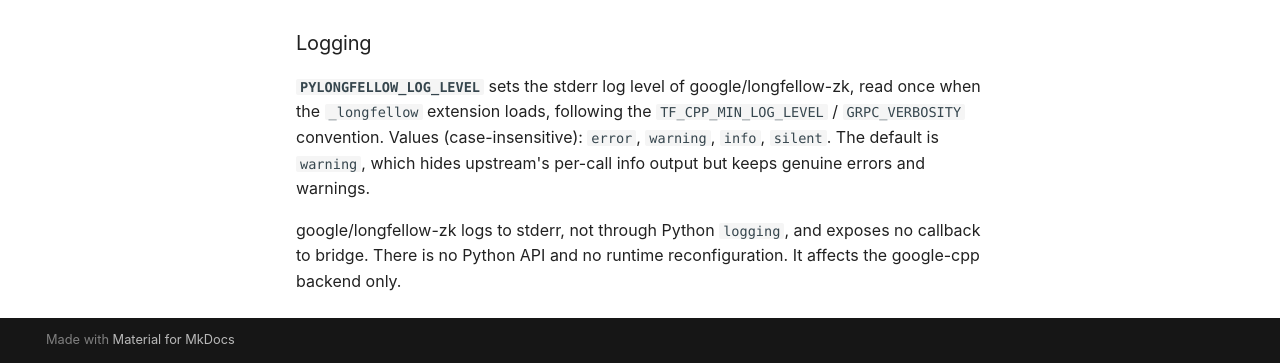
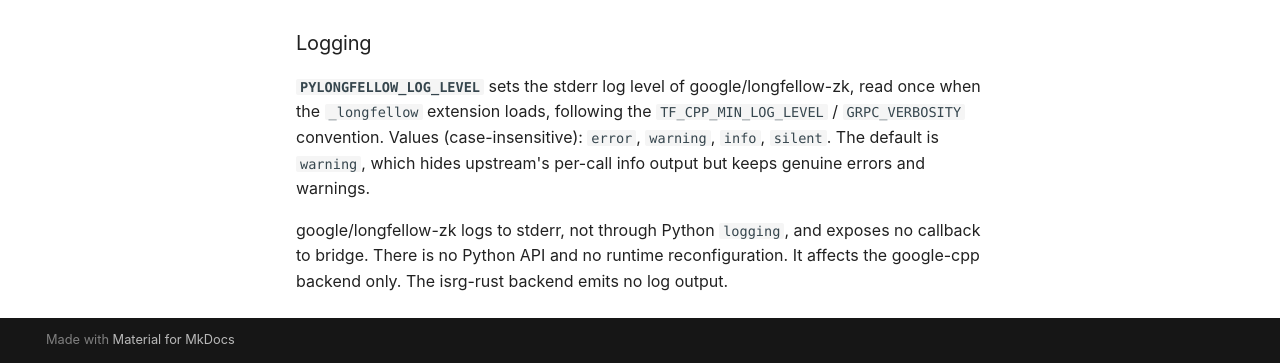
Before and after one commit to pipe23-org/pylongfellow, an MkDocs documentation site: the page built from docs/reference.md, in a window 1280 px wide and 900 px high, scrolled down 3185 px, cut to the strip 537-900 px from the top of the window. Built offline with MkDocs 1.6.1 and Material for MkDocs 9.7.7, drawn with Linux system fonts in a browser that asks for light colours; comment, search, counter and statistics services are not loaded.

Commit message:
docs: the isrg-rust backend emits no log output
Checked against the pinned crate: its only printlns are cfg(test).

```diff
--- a/docs/reference.md
+++ b/docs/reference.md
@@ -71,4 +71,4 @@ convention. Values (case-insensitive): `error`, `warning`, `info`, `silent`. The
 
 google/longfellow-zk logs to stderr, not through Python `logging`, and exposes no callback to
 bridge. There is no Python API and no runtime reconfiguration. It affects the google-cpp
-backend only.
+backend only. The isrg-rust backend emits no log output.
```
